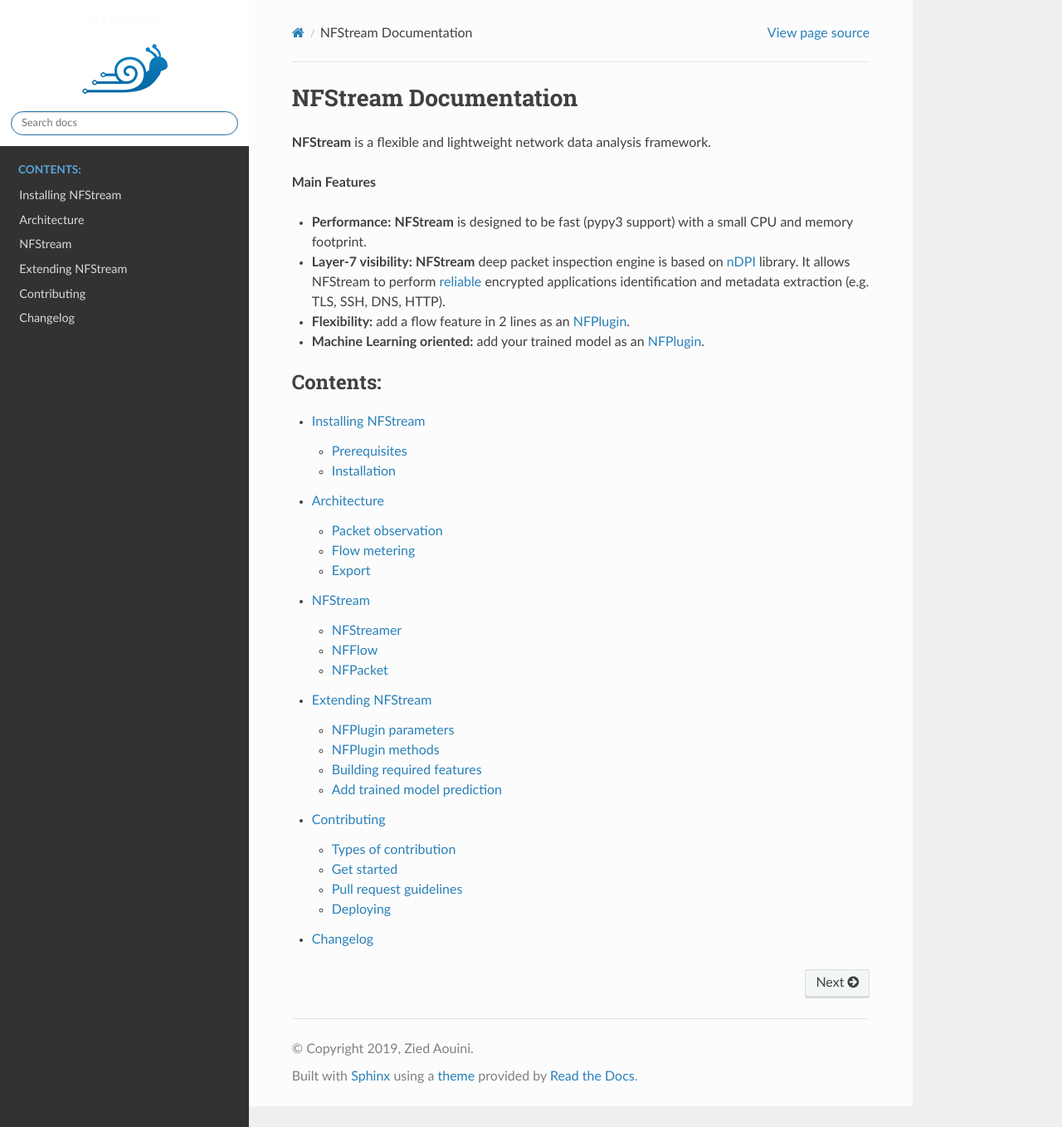
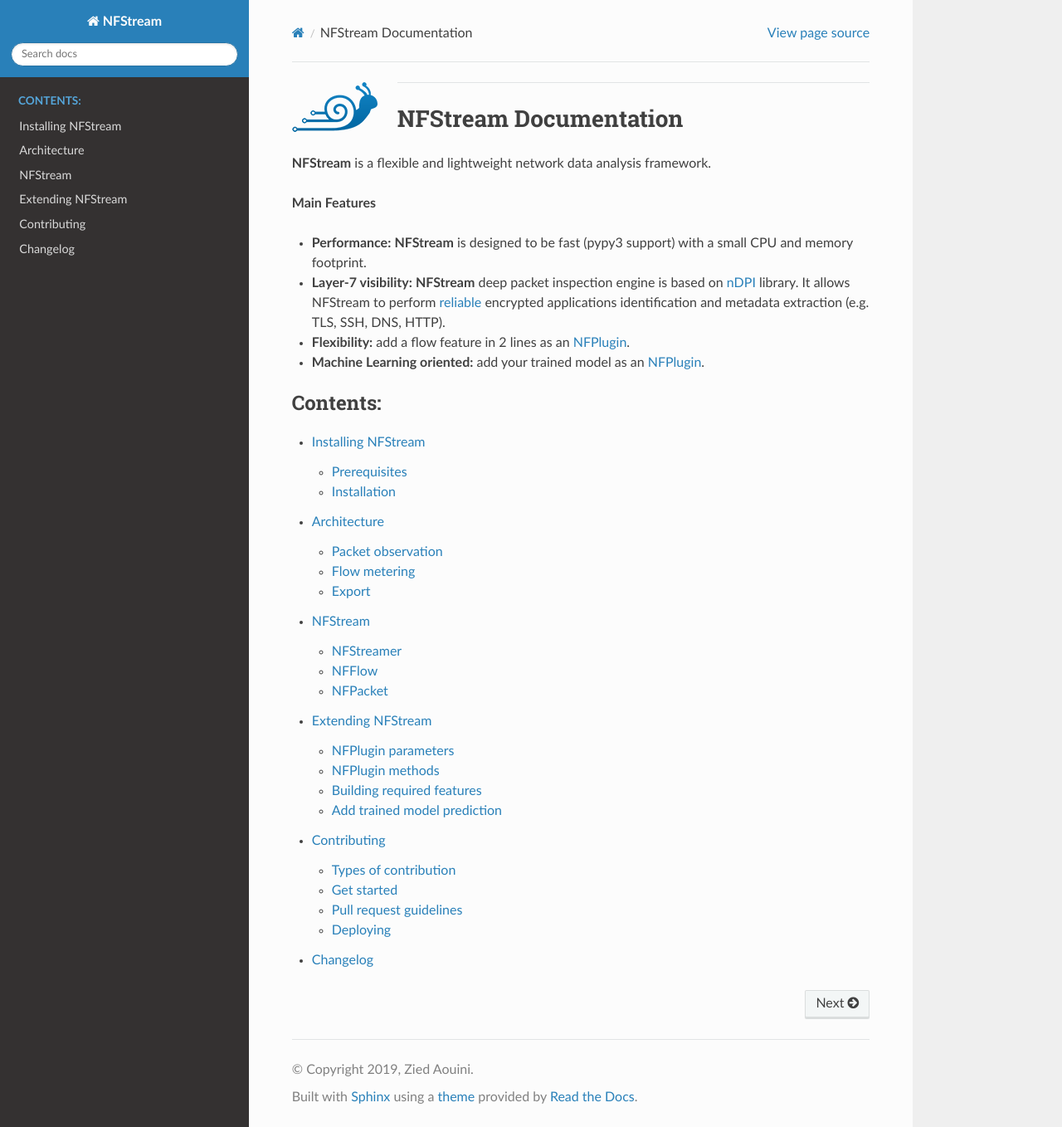
Before and after one commit to nfstream/nfstream, a Sphinx documentation site: the page built from docs/source/index.rst, in a window 1280 px wide and 1358 px high. Shown: the whole window at 83% size. Built offline with Sphinx 7.4.7 and the Read the Docs theme 2.0.0, drawn with Linux system fonts in a browser that asks for light colours.

```diff
--- a/docs/source/conf.py
+++ b/docs/source/conf.py
@@ -45,10 +45,6 @@
 # a list of builtin themes.
 #
 html_theme = "sphinx_rtd_theme"
-html_logo = "asset/nfstream_logo.png"
-html_theme_options = {
-    'style_nav_header_background': 'white',
-}
 # Add any paths that contain custom static files (such as style sheets) here,
 # relative to this directory. They are copied after the builtin static files,
 # so a file named "default.css" will overwrite the builtin "default.css".
--- a/docs/source/index.rst
+++ b/docs/source/index.rst
@@ -4,7 +4,12 @@
    contain the root `toctree` directive.
 
 
+.. image:: asset/nfstream_logo.png
+  :scale: 100%
+  :align: left
+
 ######################
+
 NFStream Documentation
 ######################
 **NFStream** is a flexible and lightweight network data analysis framework.
--- a/requirements.txt
+++ b/requirements.txt
@@ -1,2 +1,2 @@
 pyzmq>=18.1.1
-cffi>=1.13.2
+cffi>=1.13.1
--- a/setup.py
+++ b/setup.py
@@ -76,7 +76,7 @@
 pytest_runner = ['pytest-runner'] if needs_pytest else []
 
 python_requires = '>=3.6'
-install_requires = ['cffi>=1.13.2',
+install_requires = ['cffi>=1.13.1',
                     'pyzmq>=18.1.1']
 
 if os.getenv('READTHEDOCS'):
```
Also changed, not shown: .travis.yml.
